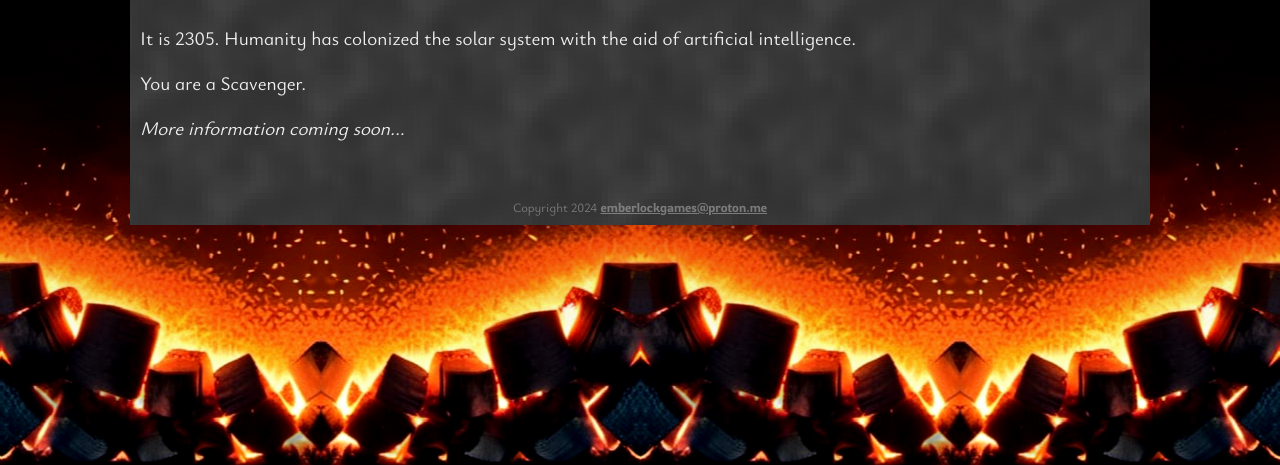
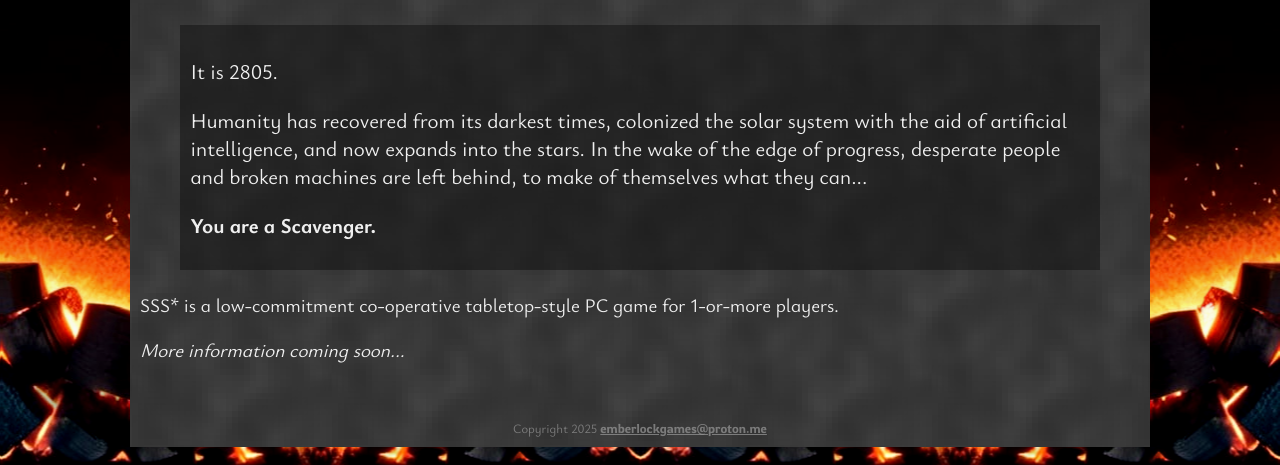
Before and after one commit to emberlockgames/emberlockgames.com, a plain HTML site: page docs/games.html in a window 1280 px wide. Shown: the part 335-800 px from the top of the page. Drawn offline with Linux system fonts and the light colour scheme.

Commit message:
Updates SSS teaser

```diff
--- a/docs/games.html
+++ b/docs/games.html
@@ -21,12 +21,17 @@
  </div>
 <h1>Games</h1>
 <h2>"SSS"</h2>
-<p>It is 2305. Humanity has colonized the solar system with the aid of artificial intelligence.</p>
-<p>You are a Scavenger.</p>
+<blockquote><p>It is 2805.</p>
+
+<p>Humanity has recovered from its darkest times, colonized the solar system with the aid of artificial intelligence, and now expands into the stars. In the wake of the edge of progress, desperate people and broken machines are left behind, to make of themselves what they can...</p>
+
+<p><strong>You are a Scavenger.</strong></p></blockquote>
+
+<p>SSS* is a low-commitment co-operative tabletop-style PC game for 1-or-more players. </p>
 <p><em>More information coming soon...</em></p>
 
 			<div class="footer">
-				<span>Copyright 2024 <a href="mailto:emberlockgames@proton.me">emberlockgames@proton.me</a></span>
+				<span>Copyright 2025 <a href="mailto:emberlockgames@proton.me">emberlockgames@proton.me</a></span>
 			</div>
 		</div>
 	</body>
--- a/docs/style.css
+++ b/docs/style.css
@@ -59,6 +59,12 @@ h2 {
 	font-family: "subheaderFont", serif;
 	font-size: 1.75rem;
 	text-shadow: 2px 2px 4px #000000;
+}
+
+blockquote {
+	font-size: 110%;
+	padding: 0.5em;
+	background-color: #10101080;
 }
 
 div.contentPanel {
```
Also changed, not shown: docs/about.html (+1 -1 lines), docs/index.html (+1 -1 lines).
